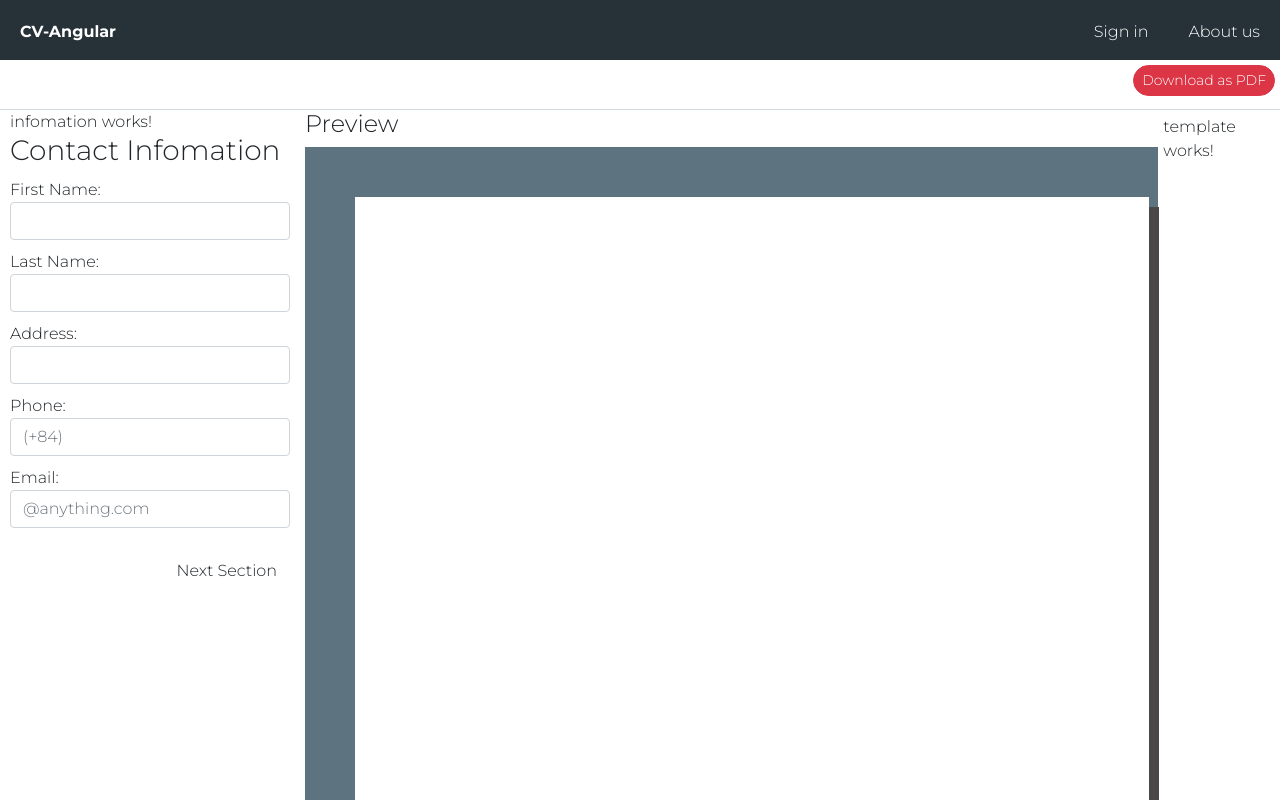
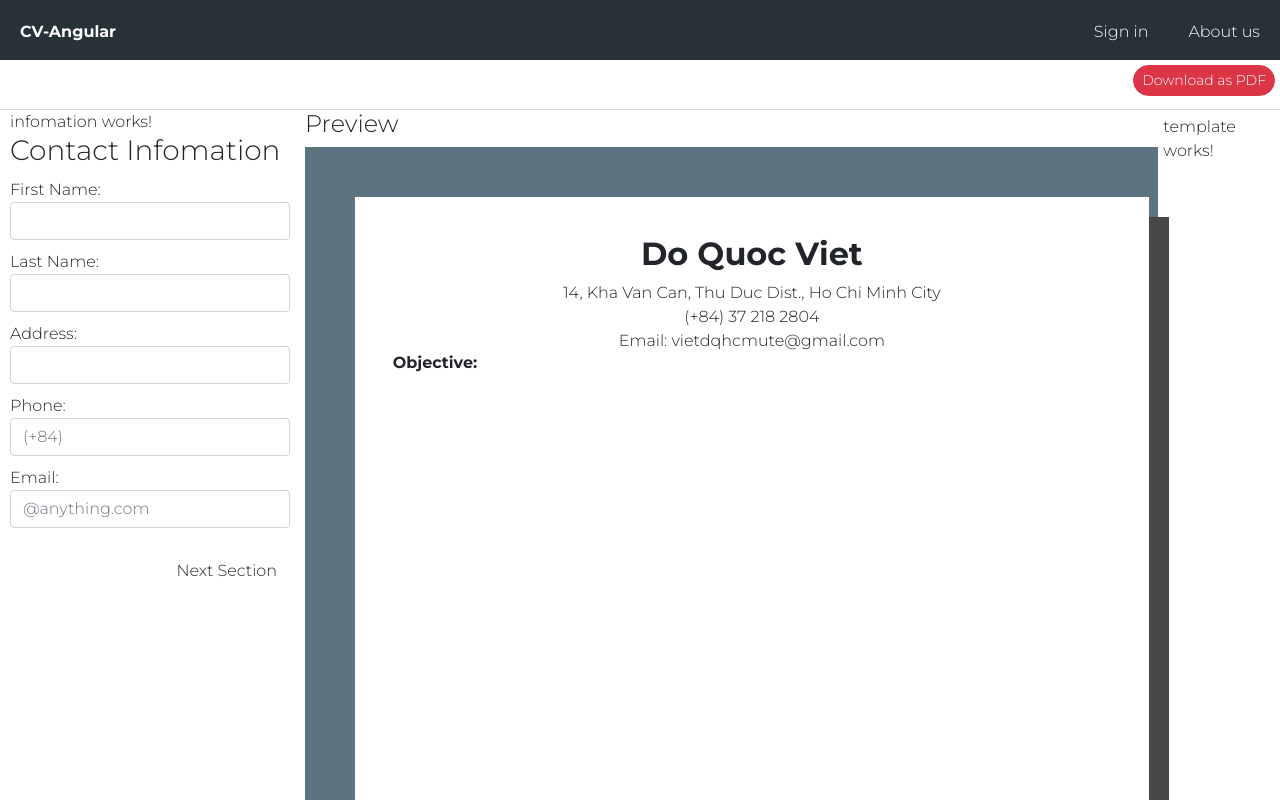
Before and after one commit to nguyenthevinh1997/TLCN-MEAN-CVGenerator-1, an Angular app in the folder mean-cv-generator/: page / in a window 1280 px wide. Shown: the top 800 px of the page. Built offline with nearby package versions, Linux system fonts and the light colour scheme.

Commit message:
prototype-content

```diff
--- a/mean-cv-generator/src/app/a4-zone/a4-zone.component.html
+++ b/mean-cv-generator/src/app/a4-zone/a4-zone.component.html
@@ -1,3 +1,11 @@
-<div id="cv-area">
-
+<div id="cv-area" class="flexbox-container">
+    <div class="item contact text-center">
+        <h2><strong>Do Quoc Viet</strong></h2>
+        <p>14, Kha Van Can, Thu Duc Dist., Ho Chi Minh City</p>
+        <p>(+84) 37 218 2804</p>
+        <p>Email: vietdqhcmute@gmail.com</p>
+    </div>
+    <div class="item objective">
+      <h6><strong>Objective:</strong></h6>
+    </div>
 </div>
--- a/mean-cv-generator/src/app/a4-zone/a4-zone.component.scss
+++ b/mean-cv-generator/src/app/a4-zone/a4-zone.component.scss
@@ -2,5 +2,18 @@
     background: #FFFFFF;
     height: 297mm;
     width: 210mm;
-    box-shadow: 10px 10px #494747;
+    box-shadow: 20px 20px #494747;
+    padding: 1cm;
 }
+.flexbox-container {
+    display: flex-collumn;
+      }
+      .item {
+
+      }
+      .contact{
+        p{
+            margin-bottom: 0px;
+            margin-top: 0px;
+        }
+      }
--- a/mean-cv-generator/src/app/editor/editor.component.html
+++ b/mean-cv-generator/src/app/editor/editor.component.html
@@ -4,5 +4,6 @@
 <div id="background-editor">
   <div id="cv-area">
     <app-a4-zone></app-a4-zone>
+    <br>
   </div>
 </div>
```
